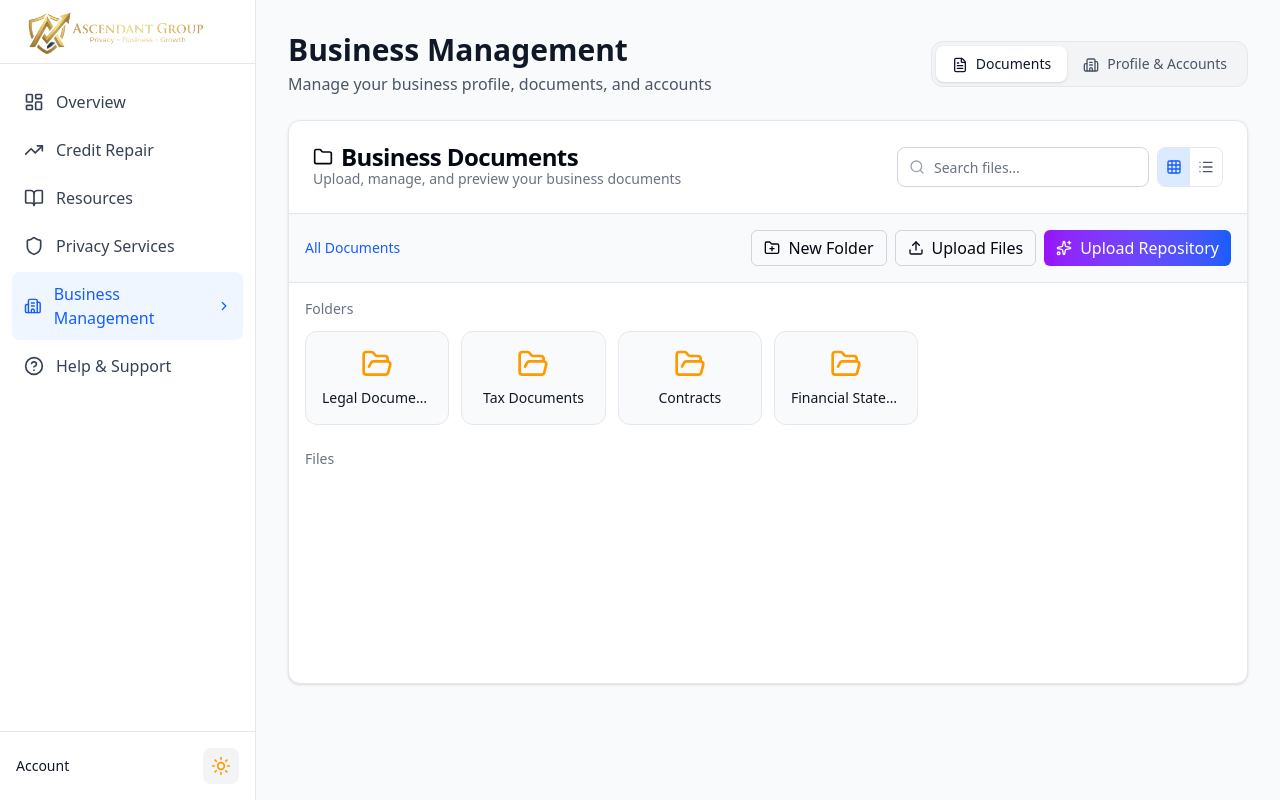
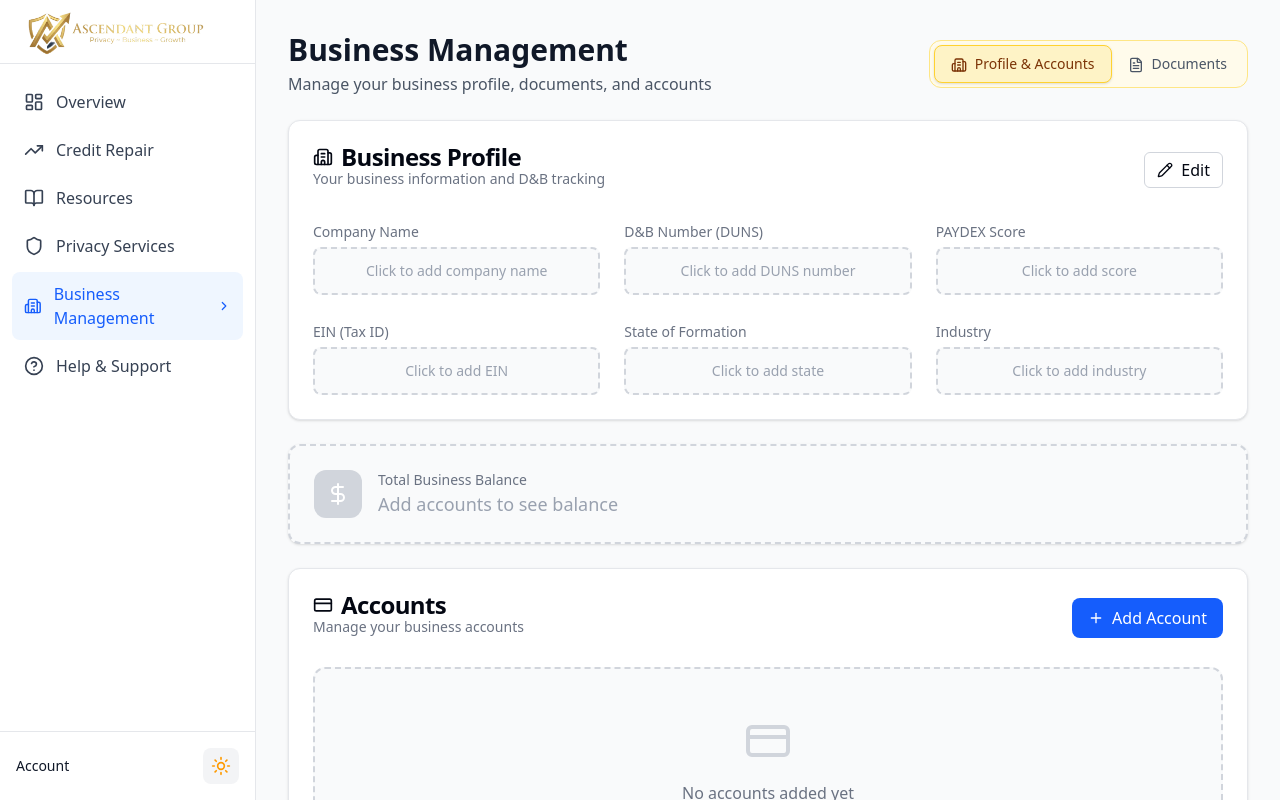
Before and after one commit to AiMagic5000/theascensionco, a Next.js app: page /dashboard/business in a window 1280 px wide. Shown: the top 800 px of the page. Built offline with nearby package versions, Linux system fonts and the light colour scheme.

Commit message:
feat: update business tab order and styling
- Make Profile & Accounts the default tab
- Reorder tabs: Profile first, Documents second
- Add light gold/amber styling for active tabs

```diff
--- a/src/app/dashboard/business/page.tsx
+++ b/src/app/dashboard/business/page.tsx
@@ -108,7 +108,7 @@ function formatFileSize(bytes: number): string {
 }
 
 export default function BusinessPage() {
-  const [activeTab, setActiveTab] = useState<"profile" | "documents">("documents")
+  const [activeTab, setActiveTab] = useState<"profile" | "documents">("profile")
   const [businessProfile, setBusinessProfile] = useState(initialBusinessProfile)
   const [accounts, setAccounts] = useState(initialAccounts)
   const [editingProfile, setEditingProfile] = useState(false)
@@ -286,28 +286,28 @@ export default function BusinessPage() {
         </div>
 
         {/* Tab Switcher */}
-        <div className="flex rounded-xl overflow-hidden border border-gray-200 dark:border-gray-700 bg-gray-100 dark:bg-gray-800 p-1">
+        <div className="flex rounded-xl overflow-hidden border border-amber-200 dark:border-amber-700 bg-amber-50 dark:bg-amber-900/20 p-1">
+          <button
+            onClick={() => setActiveTab("profile")}
+            className={`px-4 py-2 text-sm font-medium rounded-lg transition-all ${
+              activeTab === "profile"
+                ? "bg-amber-100 dark:bg-amber-800/50 text-amber-900 dark:text-amber-100 shadow-sm border border-amber-300 dark:border-amber-600"
+                : "text-gray-600 dark:text-gray-400 hover:text-amber-800 dark:hover:text-amber-200"
+            }`}
+          >
+            <Building2 className="h-4 w-4 inline mr-2" />
+            Profile & Accounts
+          </button>
           <button
             onClick={() => setActiveTab("documents")}
             className={`px-4 py-2 text-sm font-medium rounded-lg transition-all ${
               activeTab === "documents"
-                ? "bg-white dark:bg-gray-900 text-gray-900 dark:text-white shadow-sm"
-                : "text-gray-600 dark:text-gray-400 hover:text-gray-900 dark:hover:text-white"
+                ? "bg-amber-100 dark:bg-amber-800/50 text-amber-900 dark:text-amber-100 shadow-sm border border-amber-300 dark:border-amber-600"
+                : "text-gray-600 dark:text-gray-400 hover:text-amber-800 dark:hover:text-amber-200"
             }`}
           >
             <FileText className="h-4 w-4 inline mr-2" />
             Documents
-          </button>
-          <button
-            onClick={() => setActiveTab("profile")}
-            className={`px-4 py-2 text-sm font-medium rounded-lg transition-all ${
-              activeTab === "profile"
-                ? "bg-white dark:bg-gray-900 text-gray-900 dark:text-white shadow-sm"
-                : "text-gray-600 dark:text-gray-400 hover:text-gray-900 dark:hover:text-white"
-            }`}
-          >
-            <Building2 className="h-4 w-4 inline mr-2" />
-            Profile & Accounts
           </button>
         </div>
       </div>
```
